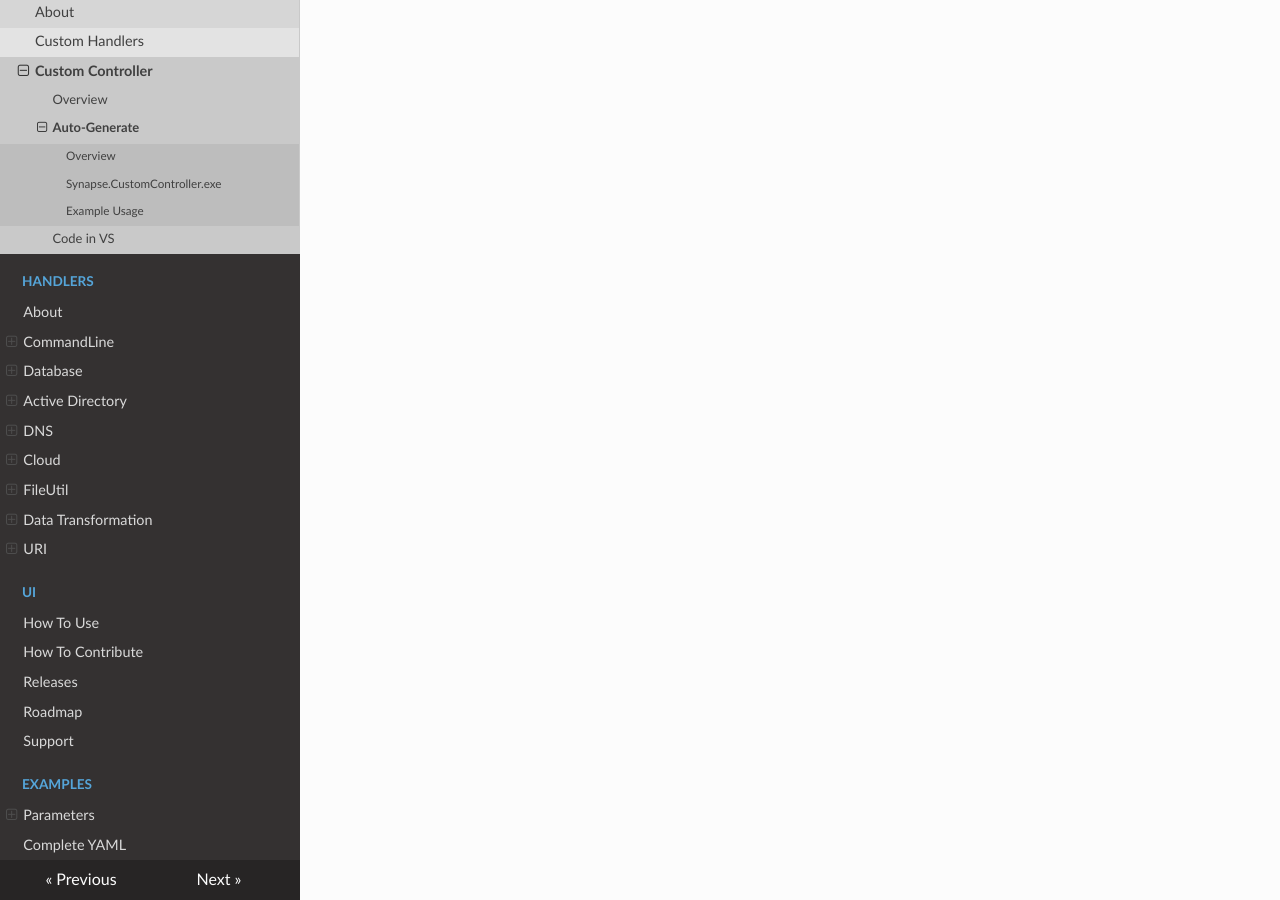
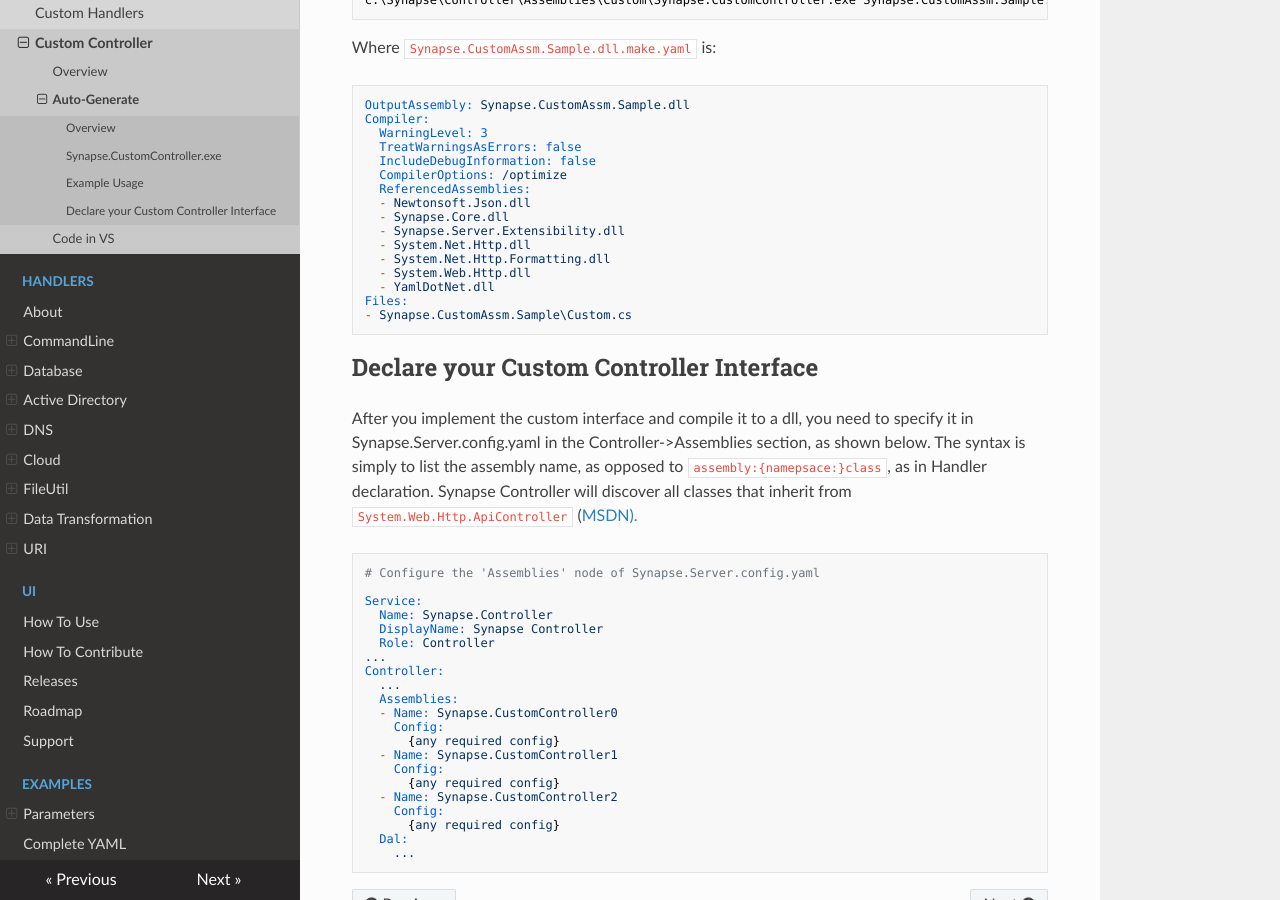
Before and after one commit to SynapseProject/synapse.docs, an MkDocs documentation site: the page built from docs/sdk/controller/util.md, in a window 1280 px wide and 900 px high, scrolled down 4839 px. Built offline with MkDocs 1.6.1, drawn with Linux system fonts in a browser that asks for light colours; nearby versions of some CDN libraries; old or Windows-style settings are respelled for this version of MkDocs; some of the changed text lies outside the part shown.

Commit message:
updated to include DalApi settings

````diff
--- a/docs/sdk/controller/util.md
+++ b/docs/sdk/controller/util.md
@@ -31,8 +31,33 @@ Syntax: Synapse.CustomController.exe {path to settings file}|sample [verbose]
 |RoutePrefix|`string`|yes|none|The URL prefix for all subsequent ApiMethod routes.
 |CreateHelloApiMethod|`bool`|no|true|Creates a "Hello from [Name]Controller, World!" method for simple connectivity testing.
 |CreateWhoAmIApiMethod|`bool`|no|true|Creates a method to return the current security context from underlying Execute Controller.
+|CreateDalApi|(section)|no|n/a|Optional declaration to generate a DataAccessLayer API for a given class.
+| - Class|string|yes|none|The class name for which DAL methods will be created.  This class must exist in the referenced code `File`.
+| - File|string|yes|none|The path to the file containing the c# class code as referenced in the `Class` setting.
 |CreateClassFileOnly|`bool`|no|false|Prevents the generation of the controller dll as output - only the class files will be created.
 |ApiMethods|`List`|yes|n/a|The list of methods to be generated.
+
+
+#### Details on generating a DataAccesLayer API
+
+The `CreateDalApi->File` setting should reference a file with a complete c# class declaration in it, as shown below.  Be sure the class is in the **same namespace** as the ApiController, which is `Synapse.Custom` by default.  The `CreateDalApi->Class` setting simply reflects the name of the class as specified in the `File`, but id declared in the `CreateDalApi` settings for clarity.
+
+```java
+using System;
+using System.Collections.Generic;
+
+//use the same namespace as the ApiContoller!
+namespace Synapse.Custom
+{
+    public partial class MyDataClass
+    {
+        public int Id { get; set; }
+
+        ...
+    }
+}
+```
+
 
 ### YAML Template: ApiMethods Settings
 
@@ -232,3 +257,31 @@ Compiler:
 Files:
 - Synapse.CustomAssm.Sample\Custom.cs
 ```
+
+## Declare your Custom Controller Interface
+
+After you implement the custom interface and compile it to a dll, you need to specify it in Synapse.Server.config.yaml in the Controller->Assemblies section, as shown below.  The syntax is simply to list the assembly name, as opposed to `assembly:{namepsace:}class`, as in Handler declaration.  Synapse Controller will discover all classes that inherit from `System.Web.Http.ApiController` (<a href="https://msdn.microsoft.com/en-us/library/system.web.http.apicontroller(v=vs.118).aspx" target="_blank">MSDN<a/>).
+
+```yaml
+# Configure the 'Assemblies' node of Synapse.Server.config.yaml
+
+Service:
+  Name: Synapse.Controller
+  DisplayName: Synapse Controller
+  Role: Controller
+...
+Controller:
+  ...
+  Assemblies:
+  - Name: Synapse.CustomController0
+    Config:
+      {any required config}
+  - Name: Synapse.CustomController1
+    Config:
+      {any required config}
+  - Name: Synapse.CustomController2
+    Config:
+      {any required config}
+  Dal:
+    ...
+```
````
